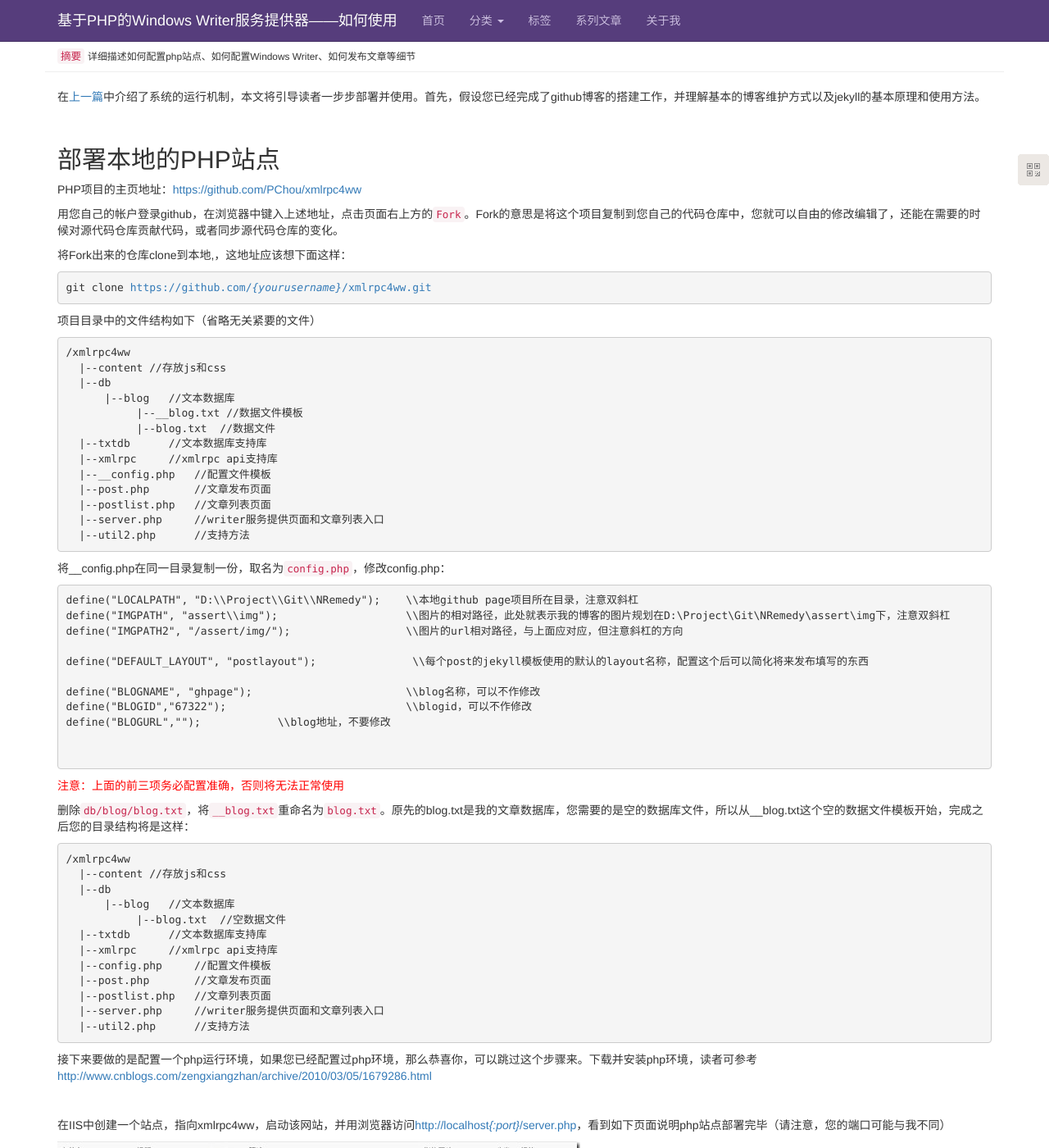
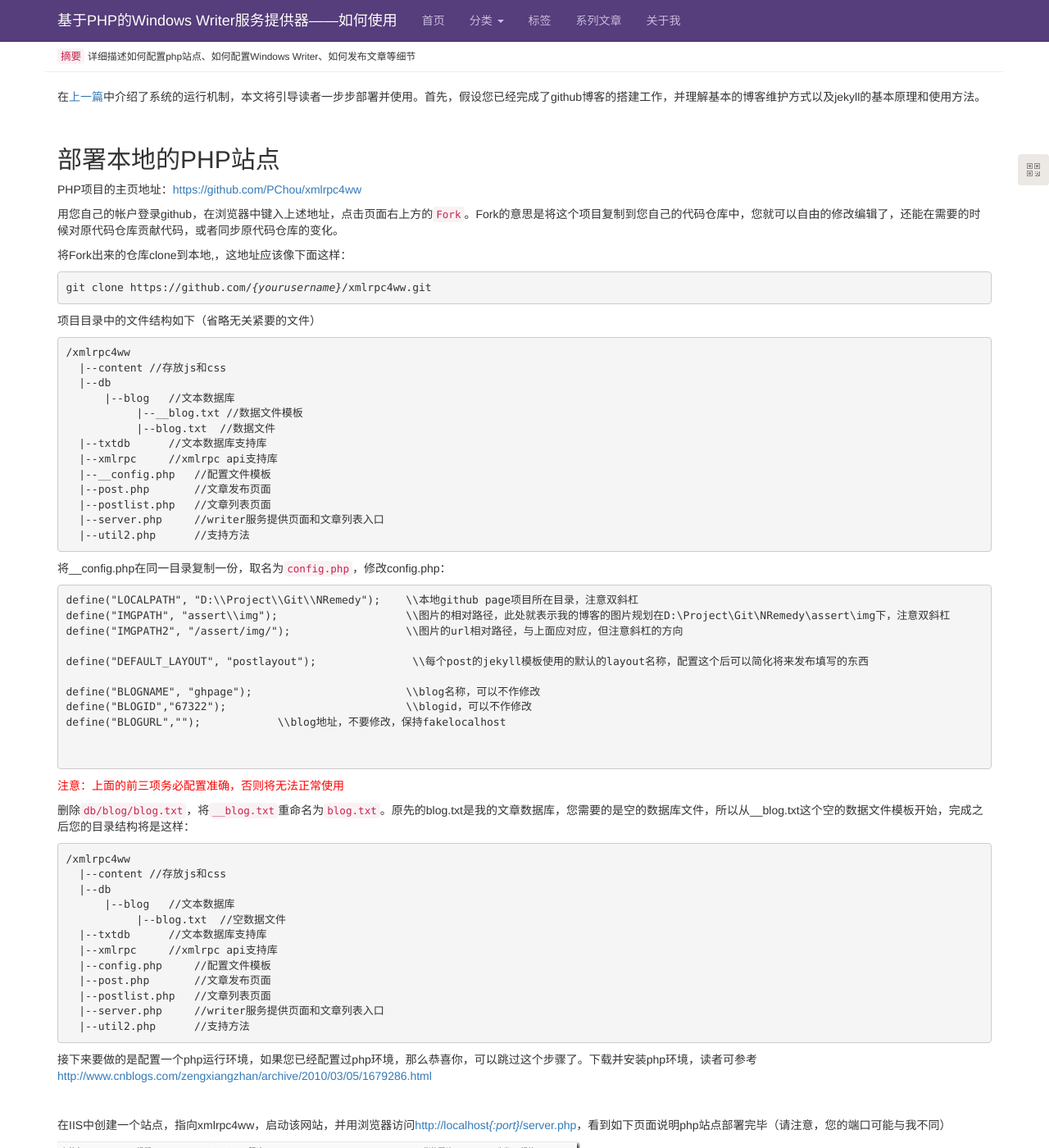
Before and after one commit to PChou/NRemedy, a Jekyll site: the page built from _posts/2013-10-23-5267e1c65917c.html, in a window 1280 px wide and 1400 px high. Shown: the whole window at 82% size. Built offline with Jekyll 4.4.1, drawn with Linux system fonts in a browser that asks for light colours; nearby versions of some CDN libraries; comment, search, counter and statistics services are not loaded; some of the changed text lies outside the part shown.

Commit message:
post fix

```diff
--- a/_posts/2013-10-23-5267e1c65917c.html
+++ b/_posts/2013-10-23-5267e1c65917c.html
@@ -6,7 +6,7 @@ thumbimg: 1346208288725.jpg
 categories: [web-build]
 tags: [PHP,github-page]
 ---
-<p>在<a href="http://pchou.info/web-build/2013/10/23/526712a543031.html" target="_blank">上一篇</a>中介绍了系统的运行机制，本文将引导读者一步步部署并使用。首先，假设您已经完成了github博客的搭建工作，并理解基本的博客维护方式以及jekyll的基本原理和使用方法。</p> <p>&nbsp;</p> <h2>部署本地的PHP站点</h2> <p>PHP项目的主页地址：<a href="https://github.com/PChou/xmlrpc4ww">https://github.com/PChou/xmlrpc4ww</a></p> <p>用您自己的帐户登录github，在浏览器中键入上述地址，点击页面右上方的<code>Fork</code>。Fork的意思是将这个项目复制到您自己的代码仓库中，您就可以自由的修改编辑了，还能在需要的时候对源代码仓库贡献代码，或者同步源代码仓库的变化。</p> <p>将Fork出来的仓库clone到本地,，这地址应该想下面这样：</p><pre>git clone <a title="https://github.com/PChou2/xmlrpc4ww.git" href="https://github.com/{yourusername}/xmlrpc4ww.git">https://github.com/<em>{yourusername}</em>/xmlrpc4ww.git</a></pre>
+<p>在<a href="http://pchou.info/web-build/2013/10/23/526712a543031.html" target="_blank">上一篇</a>中介绍了系统的运行机制，本文将引导读者一步步部署并使用。首先，假设您已经完成了github博客的搭建工作，并理解基本的博客维护方式以及jekyll的基本原理和使用方法。</p> <p>&nbsp;</p> <h2>部署本地的PHP站点</h2> <p>PHP项目的主页地址：<a href="https://github.com/PChou/xmlrpc4ww">https://github.com/PChou/xmlrpc4ww</a></p> <p>用您自己的帐户登录github，在浏览器中键入上述地址，点击页面右上方的<code>Fork</code>。Fork的意思是将这个项目复制到您自己的代码仓库中，您就可以自由的修改编辑了，还能在需要的时候对原代码仓库贡献代码，或者同步原代码仓库的变化。</p> <p>将Fork出来的仓库clone到本地,，这地址应该像下面这样：</p><pre>git clone https://github.com/<em>{yourusername}</em>/xmlrpc4ww.git</pre>
 <p>项目目录中的文件结构如下（省略无关紧要的文件）</p><pre>/xmlrpc4ww
   |--content //存放js和css
   |--db
@@ -29,7 +29,7 @@ define("DEFAULT_LAYOUT", "postlayout");		      \\每个post的jekyll模板使用
 
 define("BLOGNAME", "ghpage");			     \\blog名称，可以不作修改
 define("BLOGID","67322");			     \\blogid，可以不作修改
-define("BLOGURL","{{ site.baseurl }}");            \\blog地址，不要修改
+define("BLOGURL","{{ site.baseurl }}");            \\blog地址，不要修改，保持fakelocalhost
 
 
 </pre>
@@ -47,27 +47,27 @@ define("BLOGURL","{{ site.baseurl }}");            \\blog地址，不要修改
   |--server.php     //writer服务提供页面和文章列表入口
   |--util2.php      //支持方法
 </pre>
-<p>接下来要做的是配置一个php运行环境，如果您已经配置过php环境，那么恭喜你，可以跳过这个步骤来。下载并安装php环境，读者可参考<a href="http://www.cnblogs.com/zengxiangzhan/archive/2010/03/05/1679286.html">http://www.cnblogs.com/zengxiangzhan/archive/2010/03/05/1679286.html</a></p>
+<p>接下来要做的是配置一个php运行环境，如果您已经配置过php环境，那么恭喜你，可以跳过这个步骤了。下载并安装php环境，读者可参考<a href="http://www.cnblogs.com/zengxiangzhan/archive/2010/03/05/1679286.html">http://www.cnblogs.com/zengxiangzhan/archive/2010/03/05/1679286.html</a></p>
 <p>&nbsp;</p>
 <p>在IIS中创建一个站点，指向xmlrpc4ww，启动该网站，并用浏览器访问<a href="http://localhost{:port}/server.php">http://localhost<em>{:port}</em>/server.php</a>，看到如下页面说明php站点部署完毕（请注意，您的端口可能与我不同）</p>
-<p><img class="img-responsive" style="background-image: none; border-right-width: 0px; padding-left: 0px; padding-right: 0px; display: inline; border-top-width: 0px; border-bottom-width: 0px; border-left-width: 0px; padding-top: 0px" title="559EHMUA36]Z76X}}OP0V`L" border="0" alt="559EHMUA36]Z76X}}OP0V`L" src="{{ site.baseurl }}/assert/img/2013-10-23-5267e1c64ed6a.jpeg" width="638" height="28">
+<p><img title="559EHMUA36]Z76X}}OP0V`L" class="img-responsive" style="border-left-width: 0px; border-right-width: 0px; background-image: none; border-bottom-width: 0px; padding-top: 0px; padding-left: 0px; display: inline; padding-right: 0px; border-top-width: 0px" border="0" alt="559EHMUA36]Z76X}}OP0V`L" src="{{ site.baseurl }}/assert/img/2013-10-23-5267e1c64ed6a.jpeg" width="638" height="28">
 <p>&nbsp;</p>
 <h2>配置Windows Writer</h2>
-<p>点击“添加日志帐户”，选择“其他服务”</p><img class="img-responsive" style="display: inline" title="image" alt="image" src="{{ site.baseurl }}/assert/img/2013-01-20-build-github-blog-page-07-img1.png" width="403" height="379">
+<p>点击“添加日志帐户”，选择“其他服务”</p><img title="image" class="img-responsive" style="display: inline" alt="image" src="{{ site.baseurl }}/assert/img/2013-01-20-build-github-blog-page-07-img1.png" width="403" height="379">
 <p>按照下图输入日志网址，注意，你本机的PHP站点的端口可能与我不同，用户名和密码随便填，无所谓，暂时不要记住密码</p>
-<p><img class="img-responsive" style="background-image: none; border-right-width: 0px; padding-left: 0px; padding-right: 0px; display: inline; border-top-width: 0px; border-bottom-width: 0px; border-left-width: 0px; padding-top: 0px" title="image" border="0" alt="image" src="{{ site.baseurl }}/assert/img/2013-10-24-52692c3153e36.png" width="398" height="375"></p>
+<p><img title="image" class="img-responsive" style="border-left-width: 0px; border-right-width: 0px; background-image: none; border-bottom-width: 0px; padding-top: 0px; padding-left: 0px; display: inline; padding-right: 0px; border-top-width: 0px" border="0" alt="image" src="{{ site.baseurl }}/assert/img/2013-10-24-52692c3153e36.png" width="398" height="375"></p>
 <p>点击“下一步”，按下图填写，注意这里的远程发布网址是关键点，必须填写正确，还是一样，请注意您本机的端口可能与我不同</p>
-<p><img class="img-responsive" style="background-image: none; border-right-width: 0px; padding-left: 0px; padding-right: 0px; display: inline; border-top-width: 0px; border-bottom-width: 0px; border-left-width: 0px; padding-top: 0px" title="image" border="0" alt="image" src="{{ site.baseurl }}/assert/img/2013-10-24-52692c315bb38.png" width="402" height="379"></p>
+<p><img title="image" class="img-responsive" style="border-left-width: 0px; border-right-width: 0px; background-image: none; border-bottom-width: 0px; padding-top: 0px; padding-left: 0px; display: inline; padding-right: 0px; border-top-width: 0px" border="0" alt="image" src="{{ site.baseurl }}/assert/img/2013-10-24-52692c315bb38.png" width="402" height="379"></p>
 <p>点击“下一步”，windows writer会开始检测服务端设置</p>
-<p><img class="img-responsive" style="background-image: none; border-right-width: 0px; padding-left: 0px; padding-right: 0px; display: inline; border-top-width: 0px; border-bottom-width: 0px; border-left-width: 0px; padding-top: 0px" title="image" border="0" alt="image" src="{{ site.baseurl }}/assert/img/2013-10-24-52692c3165392.png" width="403" height="380"></p>
+<p><img title="image" class="img-responsive" style="border-left-width: 0px; border-right-width: 0px; background-image: none; border-bottom-width: 0px; padding-top: 0px; padding-left: 0px; display: inline; padding-right: 0px; border-top-width: 0px" border="0" alt="image" src="{{ site.baseurl }}/assert/img/2013-10-24-52692c3165392.png" width="403" height="380"></p>
 <p>最后会成功提示如下，可以点击Yes，发布一个测试日志，如下图。至此Writer和PHP站点打通了</p>
-<p><img class="img-responsive" style="background-image: none; border-right-width: 0px; padding-left: 0px; padding-right: 0px; display: inline; border-top-width: 0px; border-bottom-width: 0px; border-left-width: 0px; padding-top: 0px" title="image" border="0" alt="image" src="{{ site.baseurl }}/assert/img/2013-10-24-52692c316efd4.png" width="419" height="179"></p>
+<p><img title="image" class="img-responsive" style="border-left-width: 0px; border-right-width: 0px; background-image: none; border-bottom-width: 0px; padding-top: 0px; padding-left: 0px; display: inline; padding-right: 0px; border-top-width: 0px" border="0" alt="image" src="{{ site.baseurl }}/assert/img/2013-10-24-52692c316efd4.png" width="419" height="179"></p>
 <p>将来发布日志的时候请选择ghpage发布</p>
-<p><img class="img-responsive" style="background-image: none; border-right-width: 0px; padding-left: 0px; padding-right: 0px; display: inline; border-top-width: 0px; border-bottom-width: 0px; border-left-width: 0px; padding-top: 0px" title="image" border="0" alt="image" src="{{ site.baseurl }}/assert/img/2013-10-24-52692c317594e.png" width="220" height="84">
+<p><img title="image" class="img-responsive" style="border-left-width: 0px; border-right-width: 0px; background-image: none; border-bottom-width: 0px; padding-top: 0px; padding-left: 0px; display: inline; padding-right: 0px; border-top-width: 0px" border="0" alt="image" src="{{ site.baseurl }}/assert/img/2013-10-24-52692c317594e.png" width="220" height="84">
 <p>&nbsp;</p>
 <h2>将日志发布到本地的gh-page</h2>
 <p>用浏览器访问<a href="http://localhost{:port}/server.php">http://localhost<em>{:port}</em>/server.php</a>，应该看到多出一条记录，这条记录就是刚刚发布的临时日志。点击“编辑和发布”，显示类似下面的页面</p>
-<p><img class="img-responsive" style="background-image: none; border-right-width: 0px; padding-left: 0px; padding-right: 0px; display: inline; border-top-width: 0px; border-bottom-width: 0px; border-left-width: 0px; padding-top: 0px" title="JWAF752I~RH(OCJT5(`P`NT" border="0" alt="JWAF752I~RH(OCJT5(`P`NT" src="{{ site.baseurl }}/assert/img/2013-10-24-52692c317c2c7.jpeg" width="295" height="267">
+<p><img title="JWAF752I~RH(OCJT5(`P`NT" class="img-responsive" style="border-left-width: 0px; border-right-width: 0px; background-image: none; border-bottom-width: 0px; padding-top: 0px; padding-left: 0px; display: inline; padding-right: 0px; border-top-width: 0px" border="0" alt="JWAF752I~RH(OCJT5(`P`NT" src="{{ site.baseurl }}/assert/img/2013-10-24-52692c317c2c7.jpeg" width="295" height="267">
 <p>我们知道基于jekyll的post都应该有如下开头： <pre>---
 layout: postlayout
 title: Hello GitHub!
@@ -88,14 +88,19 @@ tags: [github-page, jekyll]
 <p>如果您的变量与我不同的话，需要自己修改php代码和数据库文件来支持。如果您希望修改的话，请将你fork的仓库地址发在下面的留言板里面，我可能考虑帮你修改。当然也许将来的版本我会发布一个可配置的版本</p></blockquote>
 <p>配置完成后，点击“保存并生成”，如果显示“成功”的话，恭喜您，文章已经在您本地的git仓库中拉。</p>
 <p>接下来您可以用本地的jekyll测试和发布你刚刚发布的文章，具体可以参考<a href="http://pchou.info/web-build/2013/01/05/build-github-blog-page-04.html">一步步在GitHub上创建博客主页(4)</a>以及相关的系列文章
-<p>让我们来查看一下/xmlprc4ww/db/blogs.txt，此时，该文件应该已经包含了刚刚发布的日志以及post变量的配置等。顺便说一下，这个文件就是blogs的数据库文件，将来Writer从PHP站点获取或者写入的日志内容都将存放在这个文件中。 该文件除了前三行外，其他行都是数据，每一行由多个字段组成，每个字段用”#“区隔，详见：<a href="http://www.c-worker.ch/txtdbapi/index.php">http://www.c-worker.ch/txtdbapi/index.php</a>&nbsp; <p>编辑修改文章
+<p>让我们来查看一下/xmlprc4ww/db/blogs.txt，此时，该文件应该已经包含了刚刚发布的日志以及post变量的配置等。顺便说一下，这个文件就是blogs的数据库文件，将来Writer从PHP站点获取或者写入的日志内容都将存放在这个文件中。 该文件除了前三行外，其他行都是数据，每一行由多个字段组成，每个字段用”#“区隔，详见：<a href="http://www.c-worker.ch/txtdbapi/index.php">http://www.c-worker.ch/txtdbapi/index.php</a>&nbsp; <h2>&nbsp;</h2>
+<h2>编辑修改文章 </h2>
 <p>如果您的文章已经从Writer发布到PHP站点，甚至是发布到了github，但是此时需要修改一下，怎么办呢？很简单，您只需要在Writer中打开需要修改的文章，编辑好之后，点击发布，循环上面的步骤就可以了。
 <blockquote>
 <p>您可能会发现再次打开后图片无法正常显示，这没关系，如果这导致Writer崩溃的话，请下载最新的Writer客户端；另外如果文章有图片的话在发布前请将图片“格式”设置成“链接至无”，否则会有两张图片上传到服务端</p></blockquote>
-<p>如果您只是用上面配置好的机器来编写博客的话，至此就足够了，下面介绍多客户端该怎么协同编辑
+<p>如果您只是用上面配置好的机器来编写博客的话，至此就足够了，下面介绍多客户端该怎么协同编辑。
 <p>&nbsp; <h2>多客户端编辑</h2>
-<p>也许读者已经猜到了，没错，只要将xmlrpc4ww这个项目也push到github的仓库就可以了！上文提到，xmlprc4ww/db/blogs.txt保存了文章的内容，该内容是与本地Writer的内容同步的，于是只要将这个文件push到github上，然后在另外一台机器上pull过来，就可以获得文章内容了。而在Writer的客户端上只要点击“打开最近使用过的日志”就可以从“另一个服务端”上获取文章内容了：
-<p><img class="img-responsive" style="background-image: none; border-right-width: 0px; padding-left: 0px; padding-right: 0px; display: inline; border-top-width: 0px; border-bottom-width: 0px; border-left-width: 0px; padding-top: 0px" title="image" border="0" alt="image" src="{{ site.baseurl }}/assert/img/2013-10-24-52692c3183411.png" width="390" height="285">
+<p>也许读者已经猜到了，没错，只要将xmlrpc4ww这个项目也push到github的仓库就可以了！上文提到，xmlprc4ww/db/blogs.txt保存了文章的内容，该内容是与本地Writer的内容同步的，于是只要将这个文件push到github上，然后在另外一台机器上pull过来，并且重复一次配置工作（包括站点配置、writer配置）就可以获得文章内容了。而在Writer的客户端上只要点击“打开最近使用过的日志”就可以从“另一个服务端”上获取文章内容了：
+<p><img title="image" class="img-responsive" style="border-left-width: 0px; border-right-width: 0px; background-image: none; border-bottom-width: 0px; padding-top: 0px; padding-left: 0px; display: inline; padding-right: 0px; border-top-width: 0px" border="0" alt="image" src="{{ site.baseurl }}/assert/img/2013-10-24-52692c3183411.png" width="390" height="285">
+<blockquote>
+<p>特别需要注意的是，您PC2上的日志仓库可能与PC1不同，在配置PHP站点的时候需要特别留意 </p></blockquote>
 <p>&nbsp;</p>
 <h2>删除文章</h2>
 <p>xmlrpc4ww没有实现删除的功能，您可能需要手动完成，除了把github page所在的仓库中的日志文件和对应图片删除外，还需要删除xmlprc4ww/db/blogs.txt中的对应记录行。</p>
+<p>&nbsp;</p>
+<p>本文详细介绍了<a href="https://github.com/PChou/xmlrpc4ww" target="_blank">xmlrpc4ww</a>这个工具的使用方法，如果读者有任何问题，可以给我发邮件或者在下面留言，您的意见或建议是完善这个工具重要的途径，当然您也可以帮忙共享您的代码，发扬开源精神。</p>
```
